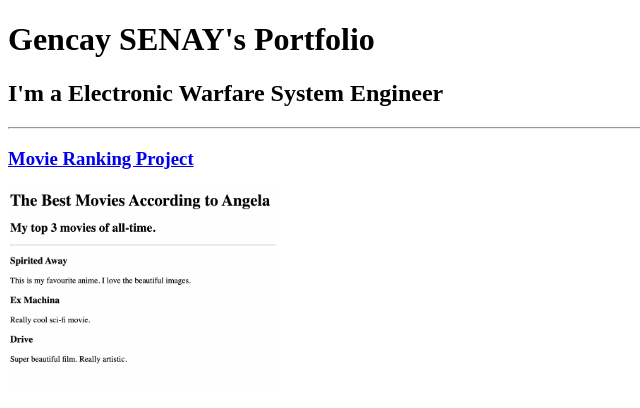
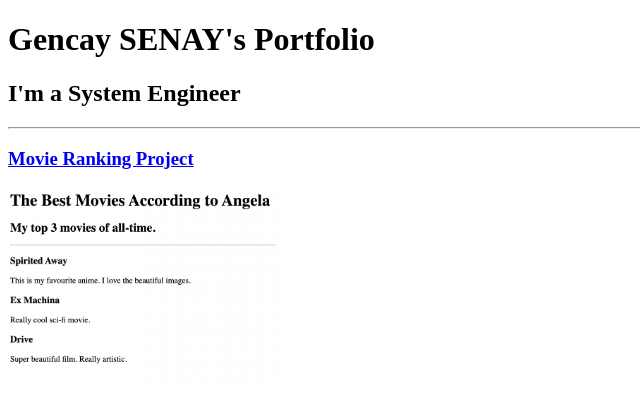
Before and after one commit to GencayGithub/html-portfolio, a plain HTML site: page index.html in a window 1280 px wide. Shown: the top 408 px of the page, without its empty margins (0-640 px from the left). Drawn offline with Linux system fonts and the light colour scheme.

Commit message:
Update index.html

```diff
--- a/index.html
+++ b/index.html
@@ -8,7 +8,7 @@
 </head>
 <body>
     <h1> Gencay SENAY's Portfolio</h1>
-    <h2>I'm a Electronic Warfare System Engineer</h2>
+    <h2>I'm a System Engineer</h2>
     <hr />
     <h3><a href="./public/movie-ranking.html">Movie Ranking Project</a></h3>
     <img src = "./assets/images/movie-ranking.png" height = "200" alt = Image Ranking/>
```
